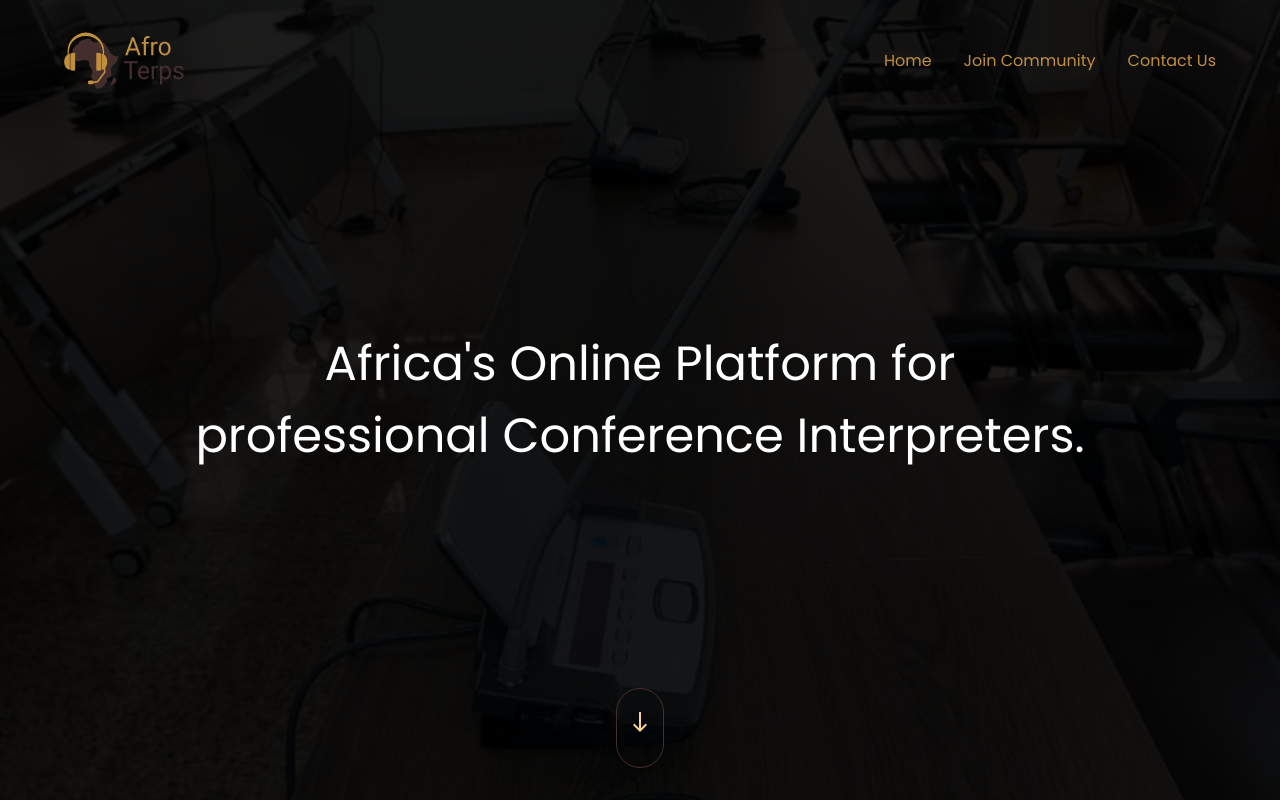
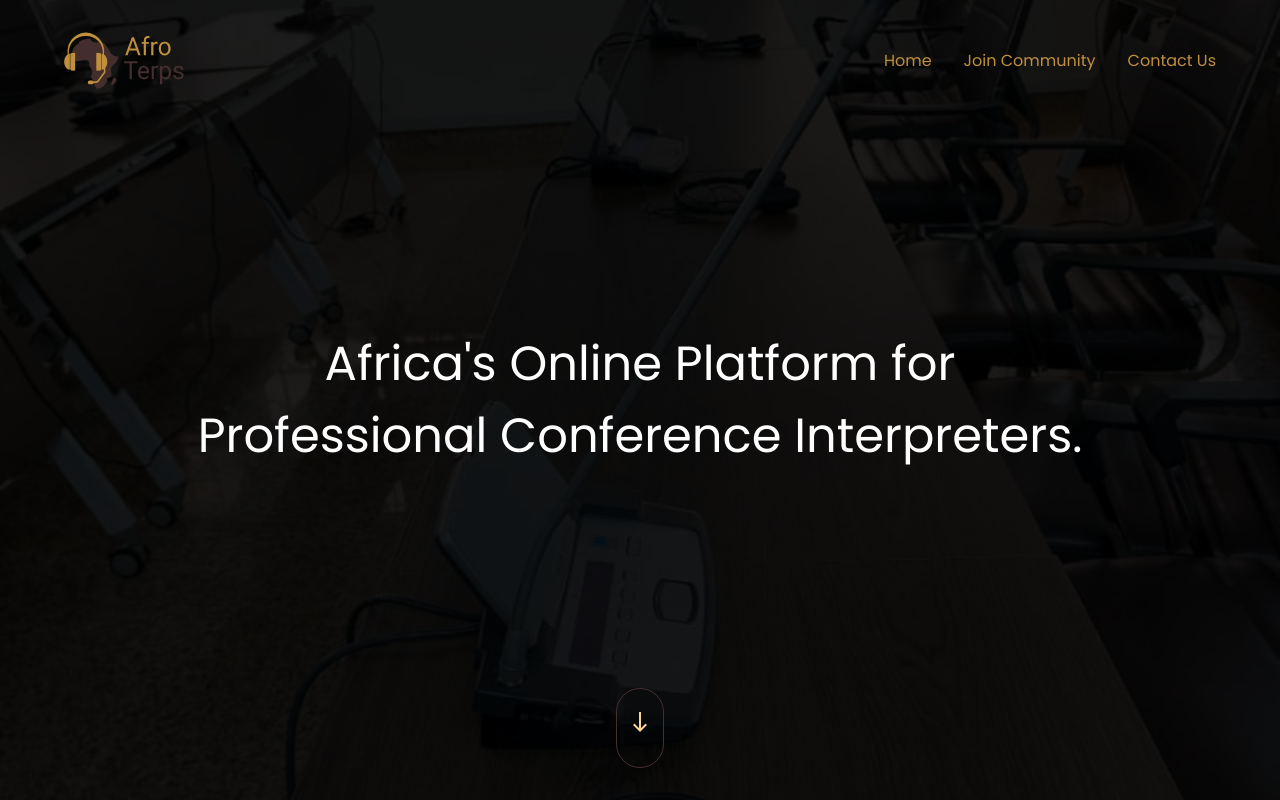
Before and after one commit to kadetXx/afroterps, a Nuxt app: page / in a window 1280 px wide. Shown: the top 800 px of the page. Built offline with nearby package versions, Linux system fonts and the light colour scheme.

Commit message:
minor changes

```diff
--- a/components/landing/Hero.vue
+++ b/components/landing/Hero.vue
@@ -1,7 +1,7 @@
 <template>
   <div ref="hero" class="hero">
     <div class="hero__heading">
-      Africa's Online Platform for professional Conference Interpreters.
+      Africa's Online Platform for Professional Conference Interpreters.
     </div>
     <button class="hero__button" @click="scroll">
       <span class="material-icons hero__button-icon"> south </span>
--- a/components/landing/Socials.vue
+++ b/components/landing/Socials.vue
@@ -14,7 +14,7 @@
       <a href="https://twitter.com/afroterps" target="_blank">
         <i class="fab fa-twitter"></i>
       </a>
-      <a href="https://facebook.com/afroterps" target="_blank">
+      <a href="https://youtube.com/afroterps" target="_blank">
         <i class="fab fa-youtube"></i>
       </a>
     </div>
```
